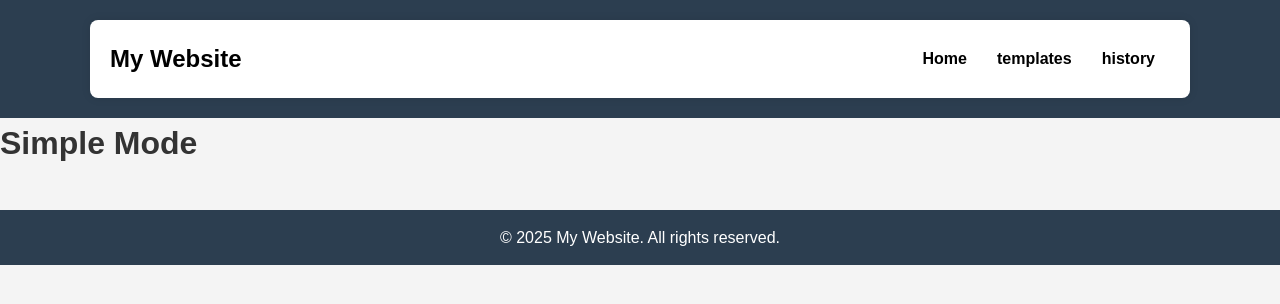
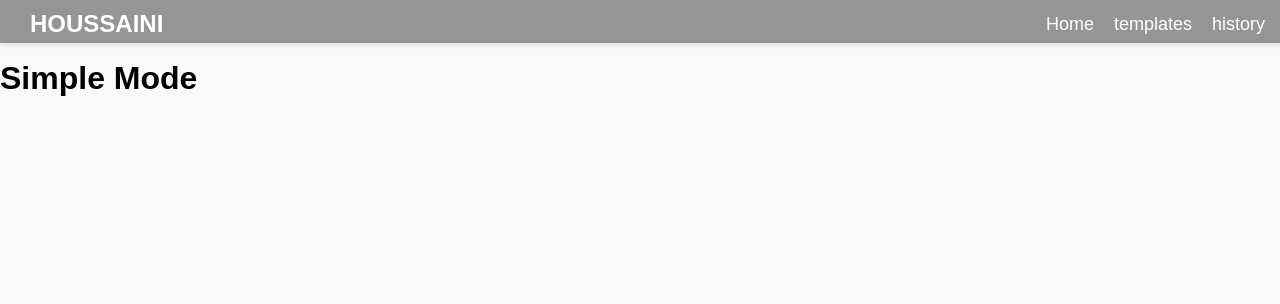
Before and after one commit to houssainiS/PFE, a Django app: template templates/work/simpleMode.html in a window 1280 px wide. Shown: the top 304 px of the page. Run offline with Django 3.2, Linux system fonts and the light colour scheme; the template is opened without the code that fills it, so the values that code supplies are empty.

Commit message:
changed the styles of everything in work app

```diff
--- a/static/css/styles.css
+++ b/static/css/styles.css
@@ -1,124 +1,169 @@
-/* General Styles */
 * {
+    scroll-behavior: smooth;
     margin: 0;
     padding: 0;
-    box-sizing: border-box;
-    font-family: Arial, sans-serif;
 }
 
 body {
-    background-color: #f4f4f4;
-    color: #333;
-    line-height: 1.6;
+    font-family: Arial, sans-serif;
+    background-color: #f9f9f9;
+    padding-top: 60px; /* Add padding to prevent the header from covering content */
 }
 
-/* Header */
-header {
-    background: #2c3e50;
-    color: black;
-    padding: 20px 0;
+.header {
+    display: flex;
+    justify-content: space-between;
+    align-items: center;
+    background-color: transparent; /* Initially invisible */
+    padding: 10px 30px 5px 30px;
+    box-shadow: none;
+    transition: all 0.3s ease-in-out;
+    position: fixed; /* Fix the header at the top */
+    top: 0; /* Align it to the top */
+    left: 0;
+    width: 100%; /* Ensure the header spans the full width */
+    z-index: 10; /* Ensure the header stays on top of other elements */
+}
+
+.logo {
+    font-size: 24px;
+    font-weight: bold;
+    color: #333;
+    text-transform: uppercase;
+}
+
+.nav-links {
+    list-style: none;
+    display: flex;
+    gap: 20px;
+    margin-right: 45px;
+}
+
+.nav-links li {
+    margin: 0;
+}
+
+.nav-links a {
+    text-decoration: none;
+    color: #333;
+    font-size: 18px;
+    transition: color 0.3s ease;
+}
+
+/* Header becomes visible when hovered */
+.header:hover {
+    background-color: rgba(51, 51, 51, 0.5); /* 0.5 opacity for the background */
+    box-shadow: 0 2px 5px rgba(0, 0, 0, 0.1);
+}
+
+/* Make links white when the header is hovered */
+.header:hover .logo, .header:hover .nav-links a {
+    color: #fff;
+}
+
+/* Make the links orange when hovered over individually */
+.nav-links a:hover {
+    color: #f39c12 !important; /* Orange color on individual hover */
+}
+
+/* Section styles */
+section {
+    padding: 60px 30px;
     text-align: center;
 }
 
-header .container {
-    max-width: 1100px;
-    margin: auto;
-    display: flex;
-    justify-content: space-between;
-    align-items: center;
+h2 {
+    font-size: 30px;
+    color: #333;
+    margin-bottom: 20px;
 }
 
-header h1 {
-    font-size: 24px;
+.section-content {
+    font-size: 18px;
+    color: #666;
+    max-width: 800px;
+    margin: 0 auto;
 }
 
-nav ul {
-    list-style: none;
-    display: flex;
+/* Footer styles */
+footer {
+    background-color: #333;
+    color: white;
+    text-align: center;
+    padding: 20px;
+    margin-top: 50px;
 }
 
-nav ul li {
+footer a {
+    color: #f39c12;
+    text-decoration: none;
     margin: 0 15px;
 }
 
-nav ul li a {
-    text-decoration: none;
-    color: black;
-    font-weight: bold;
-    transition: 0.3s;
+footer a:hover {
+    text-decoration: underline;
 }
 
-nav ul li a:hover {
-    color: #f1c40f;
+
+
+/* for home.html */
+
+/* Styling for the container */
+.container {
+    text-align: center;
+    padding: 50px;
+    margin-top: 50px;
+    background-color: #ffffff;
+    border-radius: 8px;
+    box-shadow: 0 4px 10px rgba(0, 0, 0, 0.1);
+    max-width: 800px;
+    margin-left: auto;
+    margin-right: auto;
 }
 
-/* Main Content */
-.container {
-    max-width: 800px;
-    margin: 40px auto;
-    background: white;
-    padding: 20px;
-    border-radius: 8px;
-    box-shadow: 0px 0px 10px rgba(0, 0, 0, 0.1);
+/* Heading styling */
+.container h2 {
+    font-size: 28px;
+    color: #333;
+    margin-bottom: 20px;
+    font-weight: 700;
 }
 
-/* Buttons */
-button {
-    display: inline-block;
-    background: #3498db;
-    color: white;
-    padding: 10px 20px;
-    border: none;
-    border-radius: 5px;
-    cursor: pointer;
-    transition: 0.3s;
+/* Paragraph styling */
+.container p {
+    font-size: 18px;
+    color: #777;
+    margin-bottom: 40px;
 }
 
-button:hover {
-    background: #2980b9;
+/* Buttons container styling */
+.buttons {
+    display: flex;
+    justify-content: center;
+    gap: 20px;
 }
 
-/* Footer */
-footer {
-    text-align: center;
-    padding: 15px;
-    background: #2c3e50;
-    color: white;
-    margin-top: 40px;
+/* Button styling */
+.buttons a {
+    padding: 15px 30px;
+    background-color: #5c6bc0;
+    color: #fff;
+    font-size: 16px;
+    font-weight: bold;
+    text-decoration: none;
+    border-radius: 8px;
+    transition: background-color 0.3s, transform 0.2s;
+    box-shadow: 0 4px 8px rgba(0, 0, 0, 0.1);
 }
 
-/* Responsive */
-@media (max-width: 768px) {
-    header .container {
-        flex-direction: column;
-        text-align: center;
-    }
-
-    nav ul {
-        flex-direction: column;
-    }
-
-    nav ul li {
-        margin: 10px 0;
-    }
+/* Hover effect for buttons */
+.buttons a:hover {
+    background-color: #3f4a8a;
+    transform: translateY(-3px);
 }
 
-.buttons{
-    display: flex;
-    justify-content: space-around;
-    margin-top: 20px;
-    align-items: center;
+/* Button focus effect */
+.buttons a:focus {
+    outline: none;
+    box-shadow: 0 0 0 3px rgba(92, 107, 192, 0.5);
 }
-.buttons a {
-    text-decoration: none;
-    color: black;
-    background-color: #2980b9;
-    border-radius: 5px;
-    padding: 10px 20px;
-    transition: 0.5s ease;
-}
-
-.buttons a:hover {
-    background-color: #2c3e50;
-    color: white;
-}
--- a/templates/work/base.html
+++ b/templates/work/base.html
@@ -11,30 +11,26 @@
 </head>
 <body>
 
-    <header>
-        <div class="container">
-            <h1>My Website</h1>
-            <nav>
-                <ul>
-                    <li><a href="{% url 'work:home' user.id %}">Home</a></li>
+    <header class="header">
+        <div class="logo">Houssaini</div>
+        <nav>
+            <ul class="nav-links">
+                <li><a href="{% url 'work:home' user.id %}">Home</a></li>
                     <li><a href="">templates</a></li>
                     <li><a href="">history</a></li>
                     {% if user.is_authenticated %}
                         <li><a href="{% url 'work:logout' %}">Logout</a></li>
                     {% endif %}
-                </ul>
-            </nav>
-        </div>
+            </ul>
+        </nav>
     </header>
+
 
     <main>
         {% block content %}
         {% endblock %}
     </main>
 
-    <footer>
-        <p>&copy; 2025 My Website. All rights reserved.</p>
-    </footer>
 
 </body>
 </html>
```
